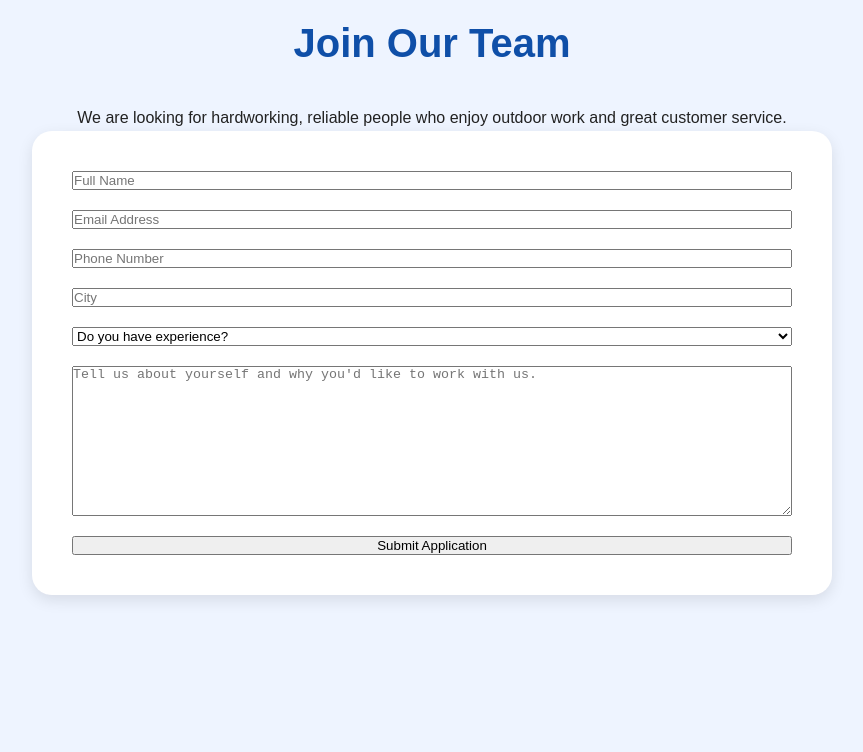
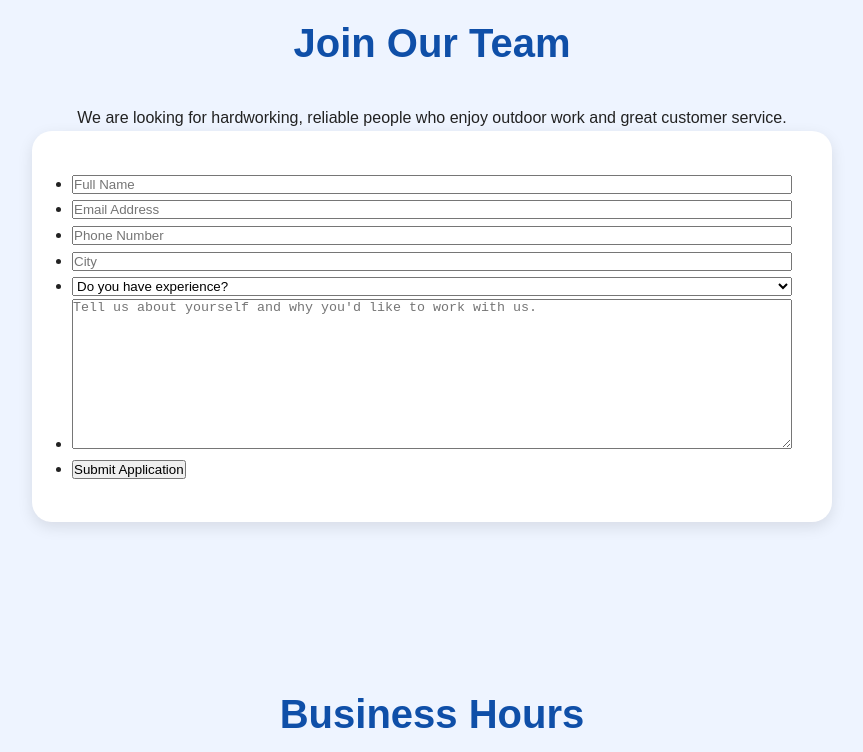
Before and after one commit to firstchoisewindowcleaning/First-Choise-Window-Cleaning-LTD, a plain HTML site: page index.html in a window 1280 px wide. Shown: the part 2560-3312 px from the top of the page, without its empty margins (208-1071 px from the left). Drawn offline with Linux system fonts and the light colour scheme.

Commit message:
Update index.html

```diff
--- a/index.html
+++ b/index.html
@@ -142,30 +142,78 @@
         outdoor work and great customer service.
     </p>
 
-        <form id="jobForm" action="https://formsubmit.co/first_choise_5@hotmail.com" method="POST">
+    <form
+        id="jobForm"
+        action="https://formsubmit.co/first_choise_5@hotmail.com"
+        method="POST"
+    >
+
+        <!-- FORM SETTINGS -->
         <input type="hidden" name="_captcha" value="false">
-            <input type="hidden" name="_subject" value="New submission from website">
+        <input type="hidden" name="_subject" value="New Job Application">
         <input type="hidden" name="_template" value="table">
-            <input type="text" placeholder="Full Name" required />
 
-            <input type="email" placeholder="Email Address" required />
+        <!-- FORM LIST -->
+        <ul class="form-list">
 
-            <input type="tel" placeholder="Phone Number" required />
+            <li>
+                <input
+                    type="text"
+                    name="name"
+                    placeholder="Full Name"
+                    required
+                />
+            </li>
 
-            <input type="text" placeholder="City" />
+            <li>
+                <input
+                    type="email"
+                    name="email"
+                    placeholder="Email Address"
+                    required
+                />
+            </li>
 
-            <select>
-                <option>Do you have experience?</option>
+            <li>
+                <input
+                    type="tel"
+                    name="phone"
+                    placeholder="Phone Number"
+                    required
+                />
+            </li>
+
+            <li>
+                <input
+                    type="text"
+                    name="city"
+                    placeholder="City"
+                />
+            </li>
+
+            <li>
+                <select name="experience">
+                    <option value="">Do you have experience?</option>
                     <option>Yes</option>
                     <option>No</option>
                 </select>
+            </li>
 
+            <li>
                 <textarea
+                    name="about"
                     rows="6"
                     placeholder="Tell us about yourself and why you'd like to work with us."
                 ></textarea>
+            </li>
 
-            <button type="submit">Submit Application</button>
+            <li>
+                <button type="submit">
+                    Submit Application
+                </button>
+            </li>
+
+        </ul>
 
     </form>
 
```
Lines whose indentation alone changed are shown as unchanged.
